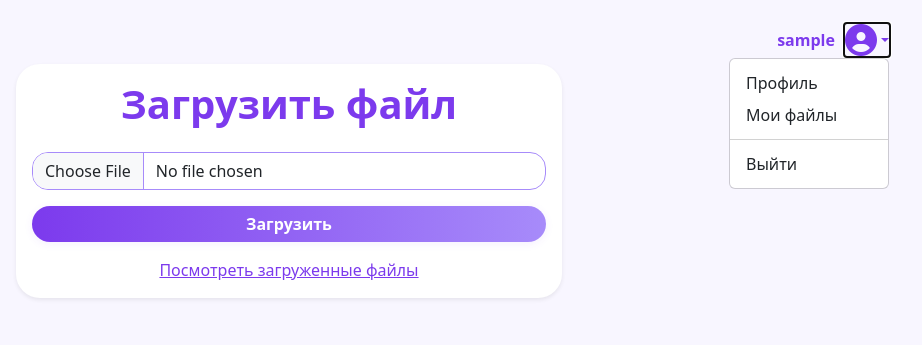
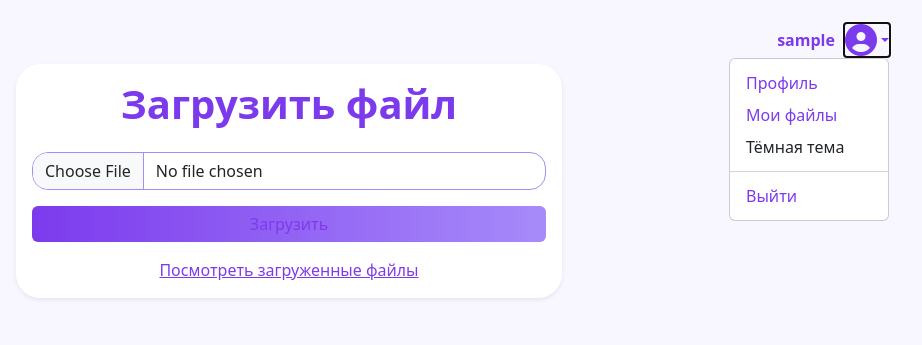
Before and after one commit to SKRIBLDAX/flask-file-uploader, a Flask app: page / in a window 1280 px wide, after a click that opens the changed part. Shown: the top 345 px of the page, without its empty margins (351-1273 px from the left). Run offline with Flask 2, Linux system fonts and the light colour scheme; the visitor is signed in with stand-in values (Sample User, id 1).

Commit message:
Добавлен переключатель светлой/тёмной темы

```diff
--- a/templates/upload.html
+++ b/templates/upload.html
@@ -7,21 +7,43 @@
     <link href="https://cdn.jsdelivr.net/npm/bootstrap@5.3.2/dist/css/bootstrap.min.css" rel="stylesheet">
     <link rel="stylesheet" href="https://cdnjs.cloudflare.com/ajax/libs/font-awesome/6.4.2/css/all.min.css">
     <style>
-      body { background: #f8f6ff; }
-      .card { border: none; border-radius: 1.5rem; }
+      :root {
+        --bg: #f8f6ff;
+        --card-bg: #fff;
+        --text: #222;
+        --primary: #7c3aed;
+        --primary-light: #a78bfa;
+        --border: #a78bfa;
+      }
+      [data-theme='dark'] {
+        --bg: #181825;
+        --card-bg: #232336;
+        --text: #f3f3f3;
+        --primary: #a78bfa;
+        --primary-light: #7c3aed;
+        --border: #4c1d95;
+      }
+      body { background: var(--bg); color: var(--text); }
+      .card { background: var(--card-bg); }
+      .card-title, .user-name, a, .btn-purple { color: var(--primary) !important; }
       .btn-purple {
-        background: linear-gradient(90deg, #7c3aed 0%, #a78bfa 100%);
-        color: #fff;
+        background: linear-gradient(90deg, var(--primary) 0%, var(--primary-light) 100%);
         border: none;
-        border-radius: 2rem;
-        font-weight: 600;
-        box-shadow: 0 2px 8px rgba(124,58,237,0.08);
-        transition: background 0.2s;
       }
       .btn-purple:hover {
-        background: linear-gradient(90deg, #a78bfa 0%, #7c3aed 100%);
-        color: #fff;
+        background: linear-gradient(90deg, var(--primary-light) 0%, var(--primary) 100%);
       }
+      .btn-delete {
+        color: var(--primary);
+        border: 1px solid var(--border);
+      }
+      .btn-delete:hover {
+        background: var(--primary-light);
+        color: var(--card-bg);
+      }
+      .list-group-item { background: var(--card-bg); }
+      .toast-container { z-index: 1055; }
+      .card { border: none; border-radius: 1.5rem; }
       .form-control[type="file"] {
         border-radius: 1rem;
         border: 1px solid #a78bfa;
@@ -45,12 +67,6 @@
         color: #7c3aed;
         font-weight: 600;
         margin-right: 10px;
-      }
-      .toast-container {
-        position: fixed;
-        top: 1rem;
-        right: 1rem;
-        z-index: 1055;
       }
       .preview-img {
         display: none;
@@ -88,6 +104,7 @@
           <ul class="dropdown-menu dropdown-menu-end" aria-labelledby="userDropdown">
             <li><a class="dropdown-item" href="{{ url_for('profile') }}">Профиль</a></li>
             <li><a class="dropdown-item" href="{{ url_for('uploaded_files') }}">Мои файлы</a></li>
+            <li><button class="dropdown-item" id="toggleThemeBtn" type="button">Тёмная тема</button></li>
             <li><hr class="dropdown-divider"></li>
             <li><a class="dropdown-item" href="{{ url_for('logout') }}">Выйти</a></li>
           </ul>
@@ -137,6 +154,24 @@
           preview.style.display = 'none';
         }
       });
+      // Тема сайта
+      function setTheme(theme) {
+        if (theme === 'dark') {
+          document.documentElement.setAttribute('data-theme', 'dark');
+          localStorage.setItem('theme', 'dark');
+          document.getElementById('toggleThemeBtn').textContent = 'Светлая тема';
+        } else {
+          document.documentElement.setAttribute('data-theme', 'light');
+          localStorage.setItem('theme', 'light');
+          document.getElementById('toggleThemeBtn').textContent = 'Тёмная тема';
+        }
+      }
+      document.getElementById('toggleThemeBtn').addEventListener('click', function() {
+        const current = localStorage.getItem('theme') || 'light';
+        setTheme(current === 'light' ? 'dark' : 'light');
+      });
+      // Применить тему при загрузке
+      setTheme(localStorage.getItem('theme') || 'light');
     </script>
   </body>
 </html>
```
Also changed, not shown: templates/files.html (+55 -7 lines).
